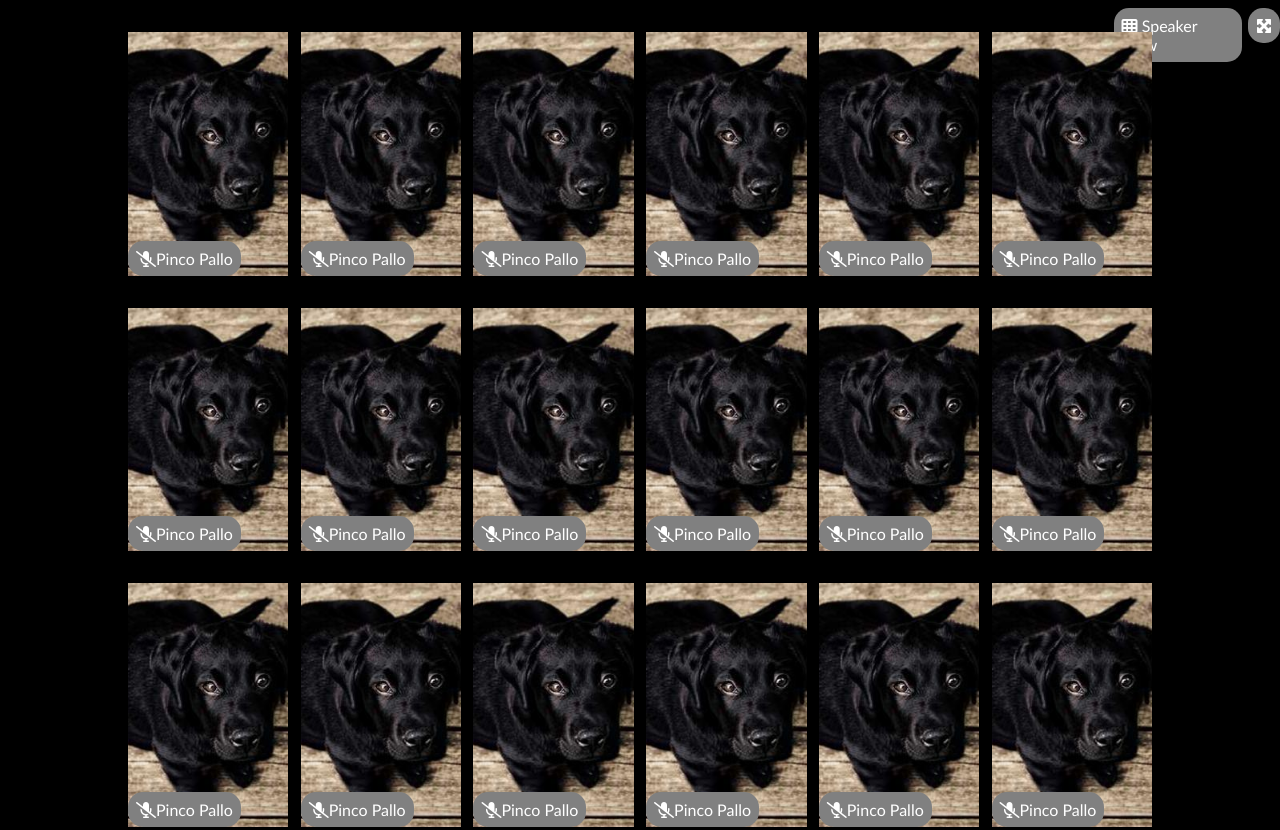
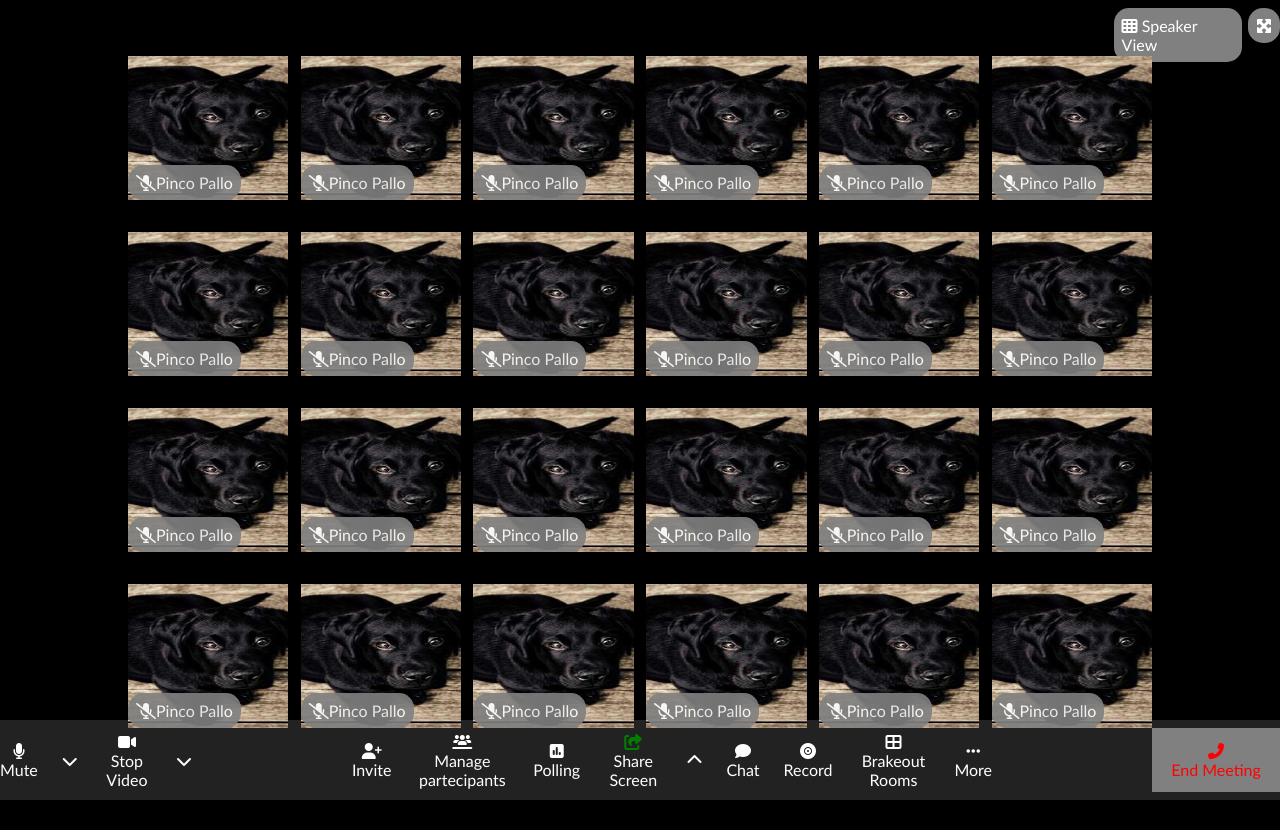
Before and after one commit to LDad1196/html-css-zoom, a plain HTML site: page index.html in a window 1280 px wide. Shown: the top 830 px of the page. After the commit the page ends 800 px from the top, so only its background shows below. Drawn offline with Linux system fonts and the light colour scheme.

Commit message:
Navbar completed

```diff
--- a/css/style.css
+++ b/css/style.css
@@ -15,7 +15,7 @@ body {
 /* Main */
 
 main {
-    height: 80vh;
+    height: 90vh;
     width: 100%;
 }
 
@@ -24,6 +24,7 @@ main {
     position: absolute;
     padding: 0.5rem;
     border-radius: 15px;
+    font-size: 1rem;
 }
 
 .speaker {
@@ -40,8 +41,9 @@ main {
 .flex-container {
     display: flex;
     justify-content: space-between;
+    align-items: center;
     margin: 0 auto;
-    padding-top: 4vh;
+    padding-top: 7vh;
     width: 80%;
 }
 
@@ -51,6 +53,7 @@ main {
 }
 
 .card {
+    height: 18vh ;
     position: relative;
     background-color: aqua;
     width: calc(94% / 6);
@@ -64,4 +67,54 @@ main {
 
 .name-tag {
     bottom: 0;
+    opacity: 0.9;
 }
+
+/* Nav */
+
+nav {
+    height: 10vh;
+    background-color: #222;
+}
+
+.nav {
+    display: flex;
+    margin: 0;
+    width: 100%;
+    padding: 1vh 0;
+}
+
+.column {
+    display: flex;
+    justify-content: left;
+    gap: 1.5rem;
+    align-items: center;
+}
+
+.item {
+    text-align: center;
+}
+
+.left {
+    width: 15%;
+}
+
+.central {
+    width: 50%;
+    display: flex;
+    justify-content: center;
+    align-items: center;
+}
+
+.fa-share-from-square {
+    color: green;
+}
+
+.right {
+    width: 10%;
+    justify-content: center;
+    background-color: grey;
+    color: red;
+    height: 100%;
+    padding: 1vh 0;
+}
--- a/index.html
+++ b/index.html
@@ -196,6 +196,67 @@
     </main>
 
     <!-- Nav bar -->
-    <nav></nav>
+    <nav class="nav flex-container">
+
+        <!-- Left column -->
+        <div class=" left column">
+            <div class="item">
+                <i class="fa-solid fa-microphone"></i>
+                <div>Mute</div>
+            </div>
+            <div><i class="fa-solid fa-chevron-down"></i></div>
+            <div class="item">
+                <i class="fa-solid fa-video"></i>
+                <div>Stop Video</div>
+            </div>
+            <div><i class="fa-solid fa-chevron-down"></i></div>
+        </div>
+
+        <!-- Central column -->
+        <div class="central column">
+            <div class="item">
+                <i class="fa-solid fa-user-plus"></i>
+                <div>Invite</div>
+            </div>
+            <div class="item">
+                <i class="fa-solid fa-users-line"></i>
+                <div>Manage partecipants</div>
+            </div>
+            <div class="item">
+                <i class="fa-solid fa-square-poll-vertical"></i>
+                <div>Polling</div>
+            </div>
+            <div class="item">
+                <i class="fa-solid fa-share-from-square"></i>
+                <div>Share Screen</div>
+            </div>
+            <i class="fa-solid fa-chevron-up"></i>
+            <div class="item">
+                <i class="fa-solid fa-comment"></i>
+                <div>Chat</div>
+            </div>
+            <div class="item">
+                <i class="fa-solid fa-record-vinyl"></i>
+                <div>Record</div>
+            </div>
+            <div class="item">
+                <i class="fa-solid fa-table-cells-large"></i>
+                <div>Brakeout Rooms</div>
+            </div>
+            <div class="item">
+                <i class="fa-solid fa-ellipsis"></i>
+                <div>More</div>
+            </div>
+        </div>
+
+        <!-- Right column -->
+        <div class="right column">
+            <div class="item">
+                <i class="fa-solid fa-phone-flip"></i>
+                <div>End Meeting</div>
+            </div>
+        </div>
+
+    </nav>
 </body>
 </html>
```
